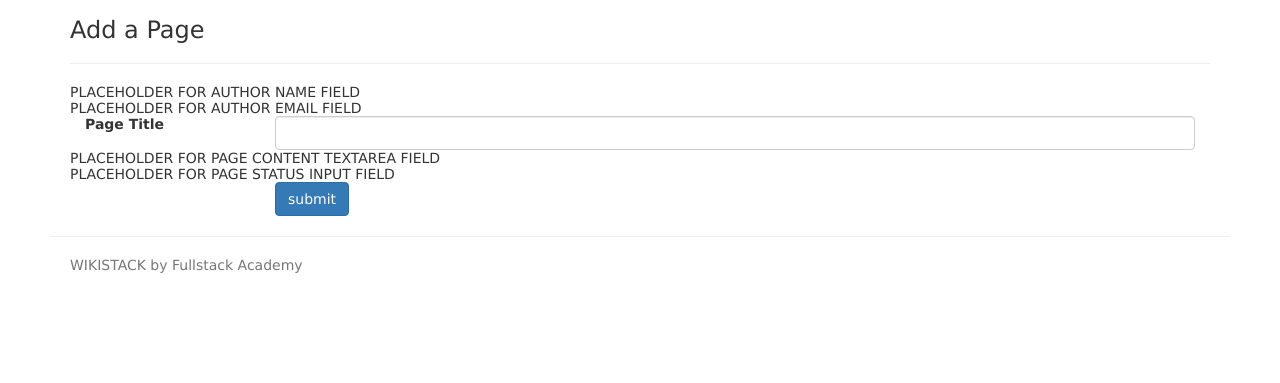
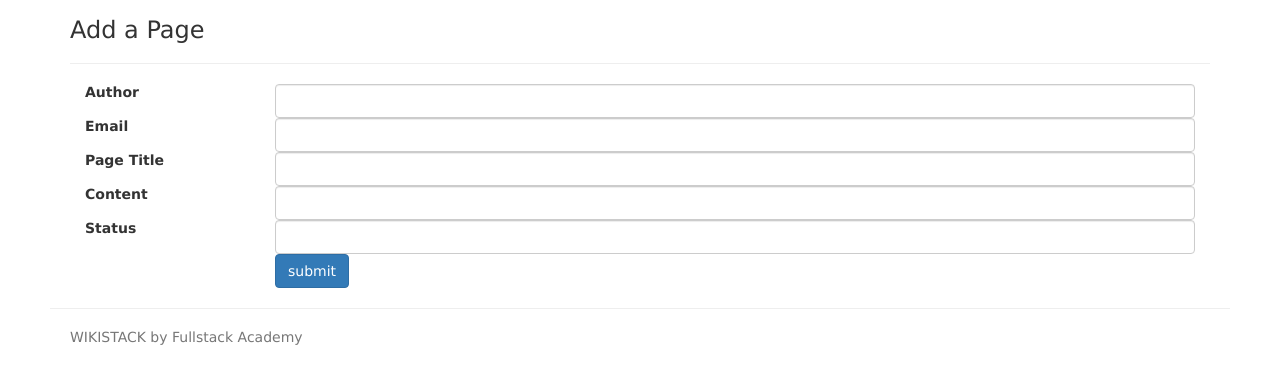
Before and after one commit to danielboufford/wikistack, a website: page views/addpage.html in a window 1280 px wide. Shown: the part 53-436 px from the top of the page. Drawn offline with nearby package versions, Linux system fonts and the light colour scheme; files that its build step writes are made by us from their sources.

Commit message:
progress on addpage

```diff
--- a/routes/index.js
+++ b/routes/index.js
@@ -5,10 +5,10 @@ const express = require('express');
 const router = express.Router();
 
 router.get('/', function(req, res, next){
-  console.log('in root')
-  res.send('got to GET /');
-  next();
+  res.redirect('/wiki');
+  // next();
 })
 router.use('/wiki', wikiRouter);
+// router.use('/user', userRouter);
 
 module.exports = router;
--- a/views/addpage.html
+++ b/views/addpage.html
@@ -5,9 +5,19 @@
   <hr>
   <form method="POST" action="/wiki/">
 
-    <div>PLACEHOLDER FOR AUTHOR NAME FIELD</div>
+    <div class="form-group">
+      <label for="author" class="col-sm-2 control-label">Author</label>
+      <div class="col-sm-10">
+        <input name="author" type="text" class="form-control"/>
+      </div>
+    </div>
 
-    <div>PLACEHOLDER FOR AUTHOR EMAIL FIELD</div>
+    <div class="form-group">
+      <label for="email" class="col-sm-2 control-label">Email</label>
+      <div class="col-sm-10">
+        <input name="email" type="text" class="form-control"/>
+      </div>
+    </div>
 
     <div class="form-group">
       <label for="title" class="col-sm-2 control-label">Page Title</label>
@@ -16,9 +26,19 @@
       </div>
     </div>
 
-    <div>PLACEHOLDER FOR PAGE CONTENT TEXTAREA FIELD</div>
+    <div class="form-group">
+      <label for="content" class="col-sm-2 control-label">Content</label>
+      <div class="col-sm-10">
+        <input name="content" type="textarea" class="form-control"/>
+      </div>
+    </div>
 
-    <div>PLACEHOLDER FOR PAGE STATUS INPUT FIELD</div>
+    <div class="form-group">
+      <label for="status" class="col-sm-2 control-label">Status</label>
+      <div class="col-sm-10">
+        <input name="status" type="text" class="form-control"/>
+      </div>
+    </div>
 
     <div class="col-sm-offset-2 col-sm-10">
       <button type="submit" class="btn btn-primary">submit</button>
```
Also changed, not shown: app.js (+9 -7 lines), models/index.js (+13 -1 lines), routes/wiki.js (+26 -1 lines), 1 other file.
